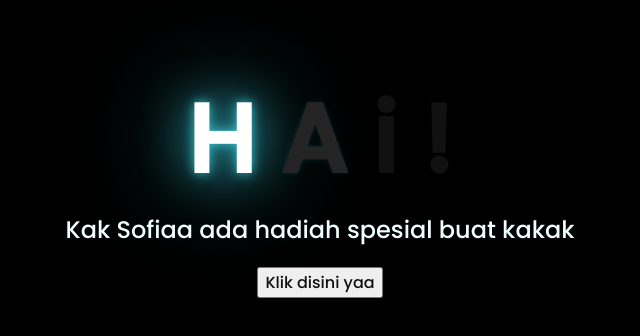
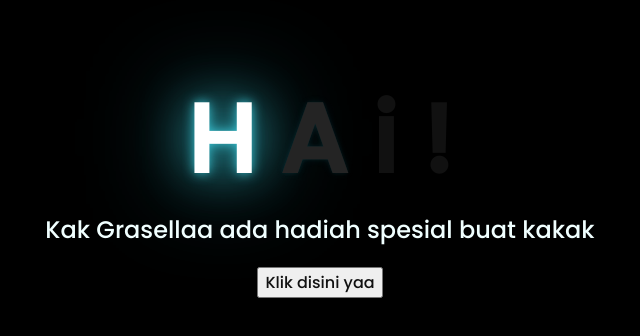
Before and after one commit to abdullllmalikkk/abdulmalik.github.io, a plain HTML site: page index.html in a window 1280 px wide. Shown: the part 226-562 px from the top of the page, without its empty margins (328-968 px from the left). Drawn offline with Linux system fonts and the light colour scheme.

Commit message:
Update index.html

```diff
--- a/index.html
+++ b/index.html
@@ -18,7 +18,7 @@
     </div>
 
     <div class="description">
-        <span>Kak Sofiaa ada hadiah spesial buat kakak</span>
+        <span>Kak Grasellaa ada hadiah spesial buat kakak</span>
     </div>
     <div class="button">
         <button>
```
